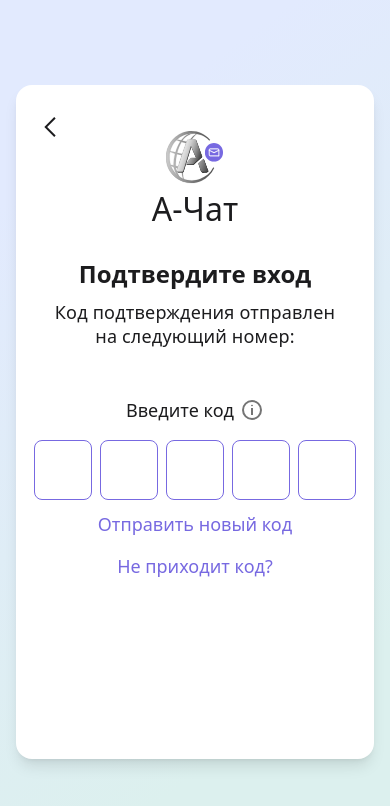
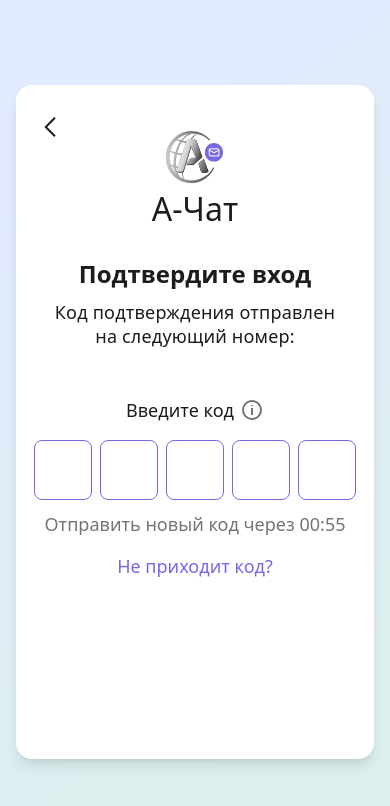
Before and after one commit to MosilevichS/chat-frontend-6, a Next.js app: page /phone-code in a window 390 px wide. Shown: the top 806 px of the page. Built offline with nearby package versions, Linux system fonts and the light colour scheme.

Commit message:
Изменена логика на странице phone-code.

```diff
--- a/src/app/(auth)/phone-code/page.tsx
+++ b/src/app/(auth)/phone-code/page.tsx
@@ -12,14 +12,39 @@ import ModalBase from "@/src/components/ui/modal/ModalBase";
 import ModalSupport from "@/src/components/ui/modal/ModalSupport";
 import Snackbar from "@/src/components/ui/Snackbar";
 
-import { useOtpResend } from "@/src/hooks/useOtpResend";
+import { useOtpTimer } from "@/src/hooks/useOtpTimer";
+import { useLocalStorageState } from "@/src/hooks/useLocalStorageState";
 
 import { useSendCodeMutation, useVerifyCodeMutation } from "@/src/services/authApi";
 import { parseApiError } from "@/src/services/apiError";
 
 export default function Page() {
+  const router = useRouter();
   const [phone, setPhone] = useState("");
 
+  const [resendLimitReached, setResendLimitReached] = useState(false);
+  const [snackbarMessage, setSnackbarMessage] = useState("");
+  const [isSupportModalOpen, setIsSupportModalOpen] = useState(false);
+  const [isLimitModalOpen, setIsLimitModalOpen] = useState(false);
+  const [isTimeOutModalOpen, setIsTimeOutModalOpen] = useState(false);
+
+  const [errorMessage, setErrorMessage] = useLocalStorageState<string>("inputError", "");
+  const [isInputDisabled, setIsInputDisabled] = useLocalStorageState<boolean>(
+    "inputDisabled",
+    false,
+  );
+
+  const { isButtonDisabled, label, startShort, startBlock10, startBlock60, initialized } =
+    useOtpTimer();
+
+  const [isClient, setIsClient] = useState(false);
+
+  useEffect(() => {
+    // eslint-disable-next-line react-hooks/set-state-in-effect
+    setIsClient(true);
+  }, []);
+
+  // Получаем номер телефона
   useEffect(() => {
     const storedPhone = localStorage.getItem("phoneNumber");
     if (storedPhone) {
@@ -28,8 +53,14 @@ export default function Page() {
     }
   }, []);
 
-  const router = useRouter();
-  const resendCountdown = useOtpResend();
+  // Когда таймер закончился, очищаем ошибку
+  useEffect(() => {
+    if (!initialized) return;
+    if (!isButtonDisabled) {
+      setErrorMessage("");
+      setIsInputDisabled(false);
+    }
+  }, [initialized, isButtonDisabled, setErrorMessage, setIsInputDisabled]);
 
   const { control, setValue } = useForm({
     defaultValues: { otp: "" },
@@ -37,15 +68,6 @@ export default function Page() {
 
   const [verifyCode, { isLoading: isVerifying }] = useVerifyCodeMutation();
   const [sendCode] = useSendCodeMutation();
-
-  const [errorMessage, setErrorMessage] = useState<string | null>(null);
-  const [inputBlocked, setInputBlocked] = useState(false);
-  const [resendLimitReached, setResendLimitReached] = useState(false);
-
-  const [snackbarMessage, setSnackbarMessage] = useState("");
-
-  const [isSupportModalOpen, setIsSupportModalOpen] = useState(false);
-  const [isLimitModalOpen, setIsLimitModalOpen] = useState(false);
 
   // Показ снэкбара
   const showSnackbar = () => {
@@ -55,7 +77,7 @@ export default function Page() {
 
   // Отправка кода
   const handleComplete = async (code: string) => {
-    if (inputBlocked || isVerifying) return;
+    if (isInputDisabled || isVerifying) return;
 
     try {
       await verifyCode({ phone_number: phone.replace(/\s+/g, ""), code }).unwrap();
@@ -63,11 +85,32 @@ export default function Page() {
     } catch (err) {
       const parsed = parseApiError(err);
 
-      setErrorMessage(parsed.message ?? "Неверный код");
       setValue("otp", "");
 
       if (parsed.message?.includes("Блокировка")) {
-        setInputBlocked(true);
+        setIsInputDisabled(true);
+      }
+      if (parsed.message?.includes("10 минут")) {
+        setErrorMessage("Слишком много неверных попыток.");
+        startBlock10();
+        setIsLimitModalOpen(true);
+      }
+
+      if (parsed.message?.includes("1 час")) {
+        startBlock60();
+        setErrorMessage("Слишком много неверных попыток.");
+        setIsInputDisabled(true);
+        setIsLimitModalOpen(true);
+      }
+
+      if (parsed.message?.includes("заблокирован")) {
+        startBlock60();
+        setErrorMessage("Слишком много неверных попыток.");
+        setIsInputDisabled(true);
+      }
+
+      if (parsed.message?.includes("Время действия")) {
+        setIsTimeOutModalOpen(true);
       }
     }
   };
@@ -75,29 +118,24 @@ export default function Page() {
   // Запрос на обновление кода
   const handleResend = async () => {
     if (resendLimitReached) {
-      setIsLimitModalOpen(true);
-      return;
     }
 
-    if (resendCountdown.isDisabled) return;
+    if (isButtonDisabled) return;
 
     try {
       await sendCode({ phone_number: phone.replace(/\s+/g, "") }).unwrap();
       showSnackbar();
-      setErrorMessage(null);
+      setErrorMessage("");
       setValue("otp", "");
-      resendCountdown.startShortCooldown();
+      startShort();
     } catch (err) {
       const parsed = parseApiError(err);
 
       if (parsed.message?.includes("превышено")) {
         setResendLimitReached(true);
-        resendCountdown.startLongBlock();
-        setIsLimitModalOpen(true);
+        startBlock60();
         return;
       }
-
-      setErrorMessage(parsed.message ?? "Не удалось отправить код");
     }
   };
 
@@ -128,11 +166,12 @@ export default function Page() {
             value={field.value}
             onChange={field.onChange}
             onComplete={handleComplete}
-            error={errorMessage}
-            disabled={inputBlocked || isVerifying}
+            error={isClient ? errorMessage : null}
+            disabled={isClient ? isInputDisabled : false}
             onSupport={() => setIsSupportModalOpen(true)}
             onResend={handleResend}
-            countdown={resendCountdown}
+            label={label}
+            isButtonDisabled={isButtonDisabled}
           />
         )}
       />
@@ -161,6 +200,16 @@ export default function Page() {
           ></ModalSupport>
         </ModalBase>
       )}
+
+      {isTimeOutModalOpen && (
+        <ModalBase onClose={() => setIsTimeOutModalOpen(false)}>
+          <ModalSupport
+            onClose={() => setIsTimeOutModalOpen(false)}
+            onSupport={() => router.push("/support")}
+            title="Срок действия кода истек"
+          ></ModalSupport>
+        </ModalBase>
+      )}
     </div>
   );
 }
--- a/src/app/(auth)/phone/page.tsx
+++ b/src/app/(auth)/phone/page.tsx
@@ -52,9 +52,9 @@ export default function Page() {
 
   const handleConfirm = async () => {
     try {
+      router.push("/phone-code");
       await sendCode({ phone_number: phone.replace(/\s+/g, "") }).unwrap();
       localStorage.setItem("phoneNumber", phone);
-      router.push("/phone-code");
     } catch (err) {
       const { fieldErrors, message } = parseApiError(err);
 
--- a/src/components/ui/ErrorMessage.tsx
+++ b/src/components/ui/ErrorMessage.tsx
@@ -1,3 +1,4 @@
+"use client";
 interface ErrorProps {
   error?: string;
   className?: string;
--- a/src/components/ui/OTPInput.tsx
+++ b/src/components/ui/OTPInput.tsx
@@ -1,26 +1,23 @@
 "use client";
 
-import { useRef } from "react";
+import { useRef, useEffect } from "react";
+
 import clsx from "clsx";
 
 import Tooltip from "./Tooltip";
 import { ErrorMessage } from "./ErrorMessage";
 
-interface IOPTInput {
+interface IOTPInput {
   value: string;
   length?: number;
   onChange: (v: string) => void;
-  onComplete: (code: string) => void;
+  onComplete: (value: string, reset?: () => void) => void;
   error: string | null;
   disabled?: boolean;
   onSupport: () => void;
   onResend: () => void;
-  countdown: {
-    isDisabled: boolean;
-    label: string;
-    startShortCooldown: () => void;
-    startLongBlock: () => void;
-  };
+  label: string;
+  isButtonDisabled: boolean;
 }
 
 export default function OTPInput({
@@ -32,9 +29,18 @@ export default function OTPInput({
   disabled,
   onSupport,
   onResend,
-  countdown,
-}: IOPTInput) {
+  label,
+  isButtonDisabled,
+}: IOTPInput) {
   const inputsRef = useRef<(HTMLInputElement | null)[]>([]);
+
+  useEffect(() => {
+    if (error) {
+      onChange("");
+
+      inputsRef.current[0]?.focus();
+    }
+  }, [error, onChange]);
 
   const handleChange = (char: string, index: number) => {
     if (!/^\d?$/.test(char)) return;
@@ -73,6 +79,7 @@ export default function OTPInput({
       </div>
 
       {error && <ErrorMessage error={error} className="w-full max-w-[330px]" />}
+
       <div className="mb-3.5 md:mb-4 flex justify-center gap-[0.484rem]">
         {Array.from({ length }).map((_, index) => (
           <input
@@ -103,9 +110,9 @@ export default function OTPInput({
           type="button"
           className="mb-5 md:mb-9.5 text-lg font-medium leading-[120%] text-(--color-violet) disabled:text-(--color-gray) not-disabled:hover:opacity-70"
           onClick={onResend}
-          disabled={countdown.isDisabled}
+          disabled={isButtonDisabled}
         >
-          {countdown.label}
+          {label}
         </button>
         <button
           type="button"
--- /dev/null
+++ b/src/hooks/useLocalStorageState.ts
@@ -0,0 +1,36 @@
+"use client";
+
+import { useState, useEffect } from "react";
+
+export function useLocalStorageState<T>(
+  key: string,
+  initialValue: T,
+): [T, React.Dispatch<React.SetStateAction<T>>] {
+  const [state, setState] = useState<T>(() => {
+    if (typeof window === "undefined") {
+      return initialValue;
+    }
+
+    try {
+      const stored = localStorage.getItem(key);
+      return stored !== null ? (JSON.parse(stored) as T) : initialValue;
+    } catch {
+      return initialValue;
+    }
+  });
+
+  useEffect(() => {
+    try {
+      // если state пустой (null, undefined, пустая строка), удаляем из localStorage
+      if (state === null || state === undefined || (typeof state === "string" && state === "")) {
+        localStorage.removeItem(key);
+      } else {
+        localStorage.setItem(key, JSON.stringify(state));
+      }
+    } catch (error) {
+      console.error(`Ошибка работы с localStorage для ключа "${key}"`, error);
+    }
+  }, [key, state]);
+
+  return [state, setState];
+}
--- a/src/hooks/useOtpResend.ts
+++ /dev/null
@@ -1,96 +0,0 @@
-import { useCallback, useEffect, useMemo, useState } from "react";
-
-const LONG_BLOCK_KEY = "otp_resend_block_until";
-const SHORT_COOLDOWN_SEC = 60;
-const LONG_BLOCK_SEC = 60 * 60;
-
-function formatTime(seconds: number) {
-  const m = Math.floor(seconds / 60);
-  const s = seconds % 60;
-  return `${String(m).padStart(2, "0")}:${String(s).padStart(2, "0")}`;
-}
-
-function useCountdownUntil(until: number | null) {
-  const [secondsLeft, setSecondsLeft] = useState(0);
-
-  useEffect(() => {
-    if (!until) {
-      // eslint-disable-next-line react-hooks/set-state-in-effect
-      setSecondsLeft(0);
-      return;
-    }
-
-    const update = () => {
-      const diff = Math.max(0, Math.floor((until - Date.now()) / 1000));
-      setSecondsLeft(diff);
-    };
-
-    update();
-    const id = setInterval(update, 1000);
-    return () => clearInterval(id);
-  }, [until]);
-
-  return secondsLeft;
-}
-
-export function useOtpResend() {
-  const [shortUntil, setShortUntil] = useState<number | null>(null);
-  const [longUntil, setLongUntil] = useState<number | null>(null);
-
-  // инициализация из localStorage (SSR-safe)
-  useEffect(() => {
-    if (typeof window === "undefined") return;
-
-    const saved = localStorage.getItem(LONG_BLOCK_KEY);
-    if (!saved) return;
-
-    const until = Number(saved);
-    if (Number.isNaN(until)) return;
-
-    // если блокировка ещё актуальна
-    if (until > Date.now()) {
-      // eslint-disable-next-line react-hooks/set-state-in-effect
-      setLongUntil(until);
-    } else {
-      localStorage.removeItem(LONG_BLOCK_KEY);
-    }
-  }, []);
-
-  // синхронизация с localStorage
-  useEffect(() => {
-    if (typeof window === "undefined") return;
-
-    if (longUntil && longUntil > Date.now()) {
-      localStorage.setItem(LONG_BLOCK_KEY, longUntil.toString());
-    } else {
-      localStorage.removeItem(LONG_BLOCK_KEY);
-    }
-  }, [longUntil]);
-
-  const shortLeft = useCountdownUntil(shortUntil);
-  const longLeft = useCountdownUntil(longUntil);
-
-  const activeSeconds = longLeft > 0 ? longLeft : shortLeft;
-  const isDisabled = activeSeconds > 0;
-
-  const label = useMemo(() => {
-    return activeSeconds > 0
-      ? `Отправить новый код через ${formatTime(activeSeconds)}`
-      : "Отправить новый код";
-  }, [activeSeconds]);
-
-  const startShortCooldown = useCallback(() => {
-    setShortUntil(Date.now() + SHORT_COOLDOWN_SEC * 1000);
-  }, []);
-
-  const startLongBlock = useCallback(() => {
-    setLongUntil(Date.now() + LONG_BLOCK_SEC * 1000);
-  }, []);
-
-  return {
-    isDisabled,
-    label,
-    startShortCooldown,
-    startLongBlock,
-  };
-}
--- /dev/null
+++ b/src/hooks/useOtpTimer.ts
@@ -0,0 +1,125 @@
+"use client";
+
+import { useCallback, useEffect, useMemo, useState } from "react";
+
+const STORAGE_KEY = "otp_timer";
+
+const SHORT_SEC = 60;
+const BLOCK_10_MIN_SEC = 10 * 60;
+const BLOCK_1_HOUR_SEC = 60 * 60;
+
+type TimerType = "short" | "block10" | "block60";
+
+type StoredTimer = {
+  until: number;
+  type: TimerType;
+};
+
+function formatTime(seconds: number) {
+  const m = Math.floor(seconds / 60);
+  const s = seconds % 60;
+  return `${String(m).padStart(2, "0")}:${String(s).padStart(2, "0")}`;
+}
+
+export function useOtpTimer() {
+  const [until, setUntil] = useState<number | null>(null);
+  const [type, setType] = useState<TimerType | null>(null);
+  const [now, setNow] = useState(Date.now());
+  const [initialized, setInitialized] = useState(false);
+
+  // Тик
+  useEffect(() => {
+    const id = setInterval(() => setNow(Date.now()), 1000);
+    return () => clearInterval(id);
+  }, []);
+
+  // Восстановление
+  useEffect(() => {
+    const raw = localStorage.getItem(STORAGE_KEY);
+
+    if (!raw) {
+      setInitialized(true);
+      return;
+    }
+
+    try {
+      const saved = JSON.parse(raw) as StoredTimer;
+
+      if (saved.until > Date.now()) {
+        setUntil(saved.until);
+        setType(saved.type);
+      } else {
+        localStorage.removeItem(STORAGE_KEY);
+      }
+    } catch {
+      localStorage.removeItem(STORAGE_KEY);
+    } finally {
+      setInitialized(true);
+    }
+  }, []);
+
+  // Автозапуск 60 сек
+  useEffect(() => {
+    if (!initialized) return;
+
+    if (!until) {
+      startShort();
+    }
+  }, [initialized, until]);
+
+  const secondsLeft = useMemo(() => {
+    if (!until) return 0;
+    return Math.max(0, Math.floor((until - now) / 1000));
+  }, [until, now]);
+
+  const isActive = secondsLeft > 0;
+  const isButtonDisabled = isActive;
+
+  // Синхронизация
+  useEffect(() => {
+    if (typeof window === "undefined") return;
+
+    if (until && type && until > Date.now()) {
+      localStorage.setItem(STORAGE_KEY, JSON.stringify({ until, type }));
+    } else {
+      localStorage.removeItem(STORAGE_KEY);
+    }
+  }, [until, type]);
+
+  const start = useCallback((sec: number, t: TimerType) => {
+    const u = Date.now() + sec * 1000;
+    setUntil(u);
+    setType(t);
+  }, []);
+
+  const startShort = useCallback(() => {
+    start(SHORT_SEC, "short");
+  }, [start]);
+
+  const startBlock10 = useCallback(() => {
+    start(BLOCK_10_MIN_SEC, "block10");
+  }, [start]);
+
+  const startBlock60 = useCallback(() => {
+    start(BLOCK_1_HOUR_SEC, "block60");
+  }, [start]);
+
+  const label = useMemo(() => {
+    if (!isActive) return "Отправить новый код";
+
+    if (type === "short") {
+      return `Отправить новый код через ${formatTime(secondsLeft)}`;
+    }
+
+    return `Попробуйте снова через ${formatTime(secondsLeft)}`;
+  }, [isActive, type, secondsLeft]);
+
+  return {
+    isButtonDisabled,
+    label,
+    startShort,
+    startBlock10,
+    startBlock60,
+    initialized,
+  };
+}
```
